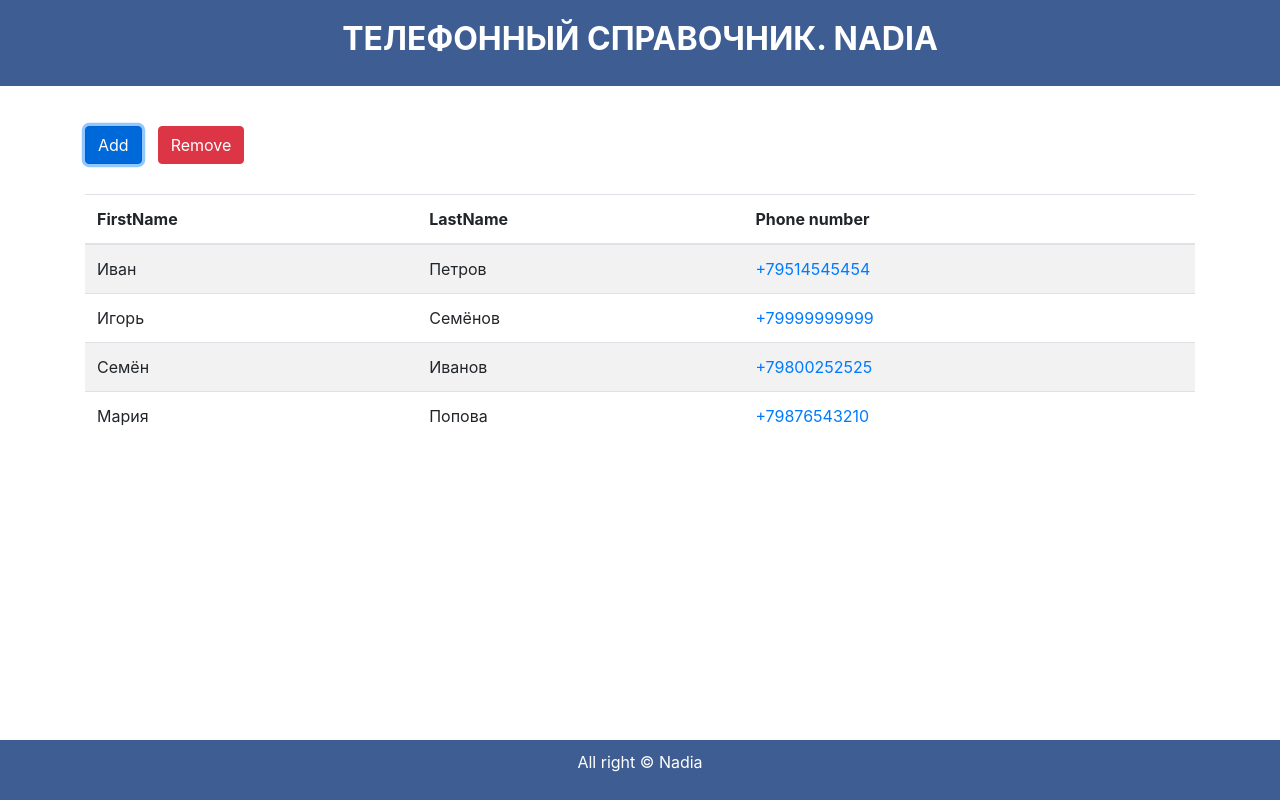
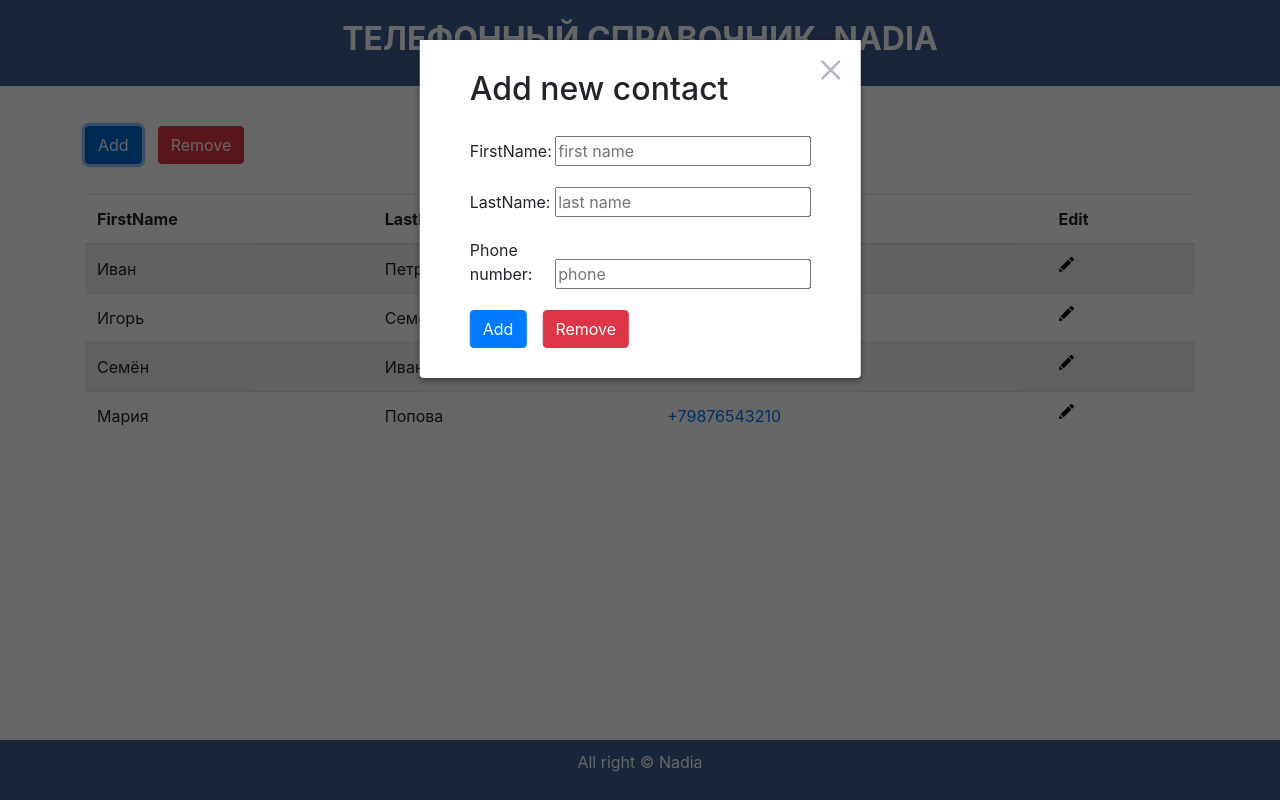
Before and after one commit to nadiaartamonova/phonebook, a plain HTML site: page index.html in a window 1280 px wide. Both pictures are taken after a click on the button "Add". Drawn offline with nearby package versions, Linux system fonts and the light colour scheme.

Commit message:
необязательно задание + обязательное

```diff
--- a/phonebook/css/style.css
+++ b/phonebook/css/style.css
@@ -41,6 +41,18 @@ body {
 .delete.is-visible {
   width: 10px;
   display: table-cell;
+}
+
+.edit-icon {
+  display: block;
+  width: 15px;
+  height: 15px;
+  border: none;
+  background-color: transparent;
+  background-image: url("../img/pencil.svg");
+  background-size: contain;
+  background-repeat: no-repeat;
+  background-position: center;
 }
 
 .btn-wrapper {
--- a/phonebook/script/script.js
+++ b/phonebook/script/script.js
@@ -65,7 +65,6 @@ const data = [
         return h1;
     };
 
-
     const createMain = () => {
         const main = document.createElement('div');
         const mainContainer = createContainer();
@@ -104,6 +103,7 @@ const data = [
             <th>FirstName</th>
             <th>LastName </th>
             <th>Phone number</th>
+            <th>Edit</th>
         </tr>
         `);
 
@@ -162,7 +162,6 @@ const data = [
 
     };
 
-
     const renderPhoneBook = (app, title) => {
 
         const header = createHeader();
@@ -191,10 +190,11 @@ const data = [
 
         return {
             list: table.tbody,
+            logo,
+            btnAdd: buttonGroup.btns[0],
+            formOverlay: form.overlay,
         }
     };
-
-
 
     const createRow = ({name: firstName, surname, phone}) => {
 
@@ -206,6 +206,12 @@ const data = [
         buttonDel.classList.add('del-icon');
         tdDel.append(buttonDel);
 
+        const tdEdit = document.createElement('td');
+        const buttonEdit = document.createElement('button');
+        buttonEdit.classList.add('edit-icon');
+        tdEdit.append(buttonEdit);
+
+
         const tdName = document.createElement('td');
         tdName.textContent = firstName;
 
@@ -216,25 +222,50 @@ const data = [
         const phoneLink = document.createElement('a');
         phoneLink.href = `tel:${phone}`;
         phoneLink.textContent = phone;
+
+        tr.phoneLink = phoneLink;
         tdPhone.append(phoneLink);
 
-        tr.append(tdDel, tdName, tdLastName, tdPhone);
+        tr.append(tdDel, tdName, tdLastName, tdPhone, tdEdit,);
 
         return tr;
+    }
+
+    const hoverRow = (allRow, logo) => {
+        const text = logo.textContent;
+        allRow.forEach(contact => {
+            contact.addEventListener('mouseenter', () => {
+                logo.textContent = contact.phoneLink.textContent;;
+            });
+
+            contact.addEventListener('mouseleave', () => {
+                logo.textContent = text;
+            });
+        });
     }
 
     const renderContacts = (elem, data) => {
         const allRow = data.map(createRow);
         elem.append(...allRow);
+
+        return allRow;
     };
 
     const init = (selectorApp, title) => {
         const app = document.querySelector(selectorApp);
         const phoneBook = renderPhoneBook(app, title);
 
-        const {list} = phoneBook;
+        const {list, logo, btnAdd, formOverlay} = phoneBook;
 
-        renderContacts(list, data);
+        const allRow = renderContacts(list, data);
+        hoverRow(allRow, logo);
+
+        const objEvent = {
+            handleEvent(event) {
+                formOverlay.classList.add('is-visible');
+            },
+        };
+        btnAdd.addEventListener('click', objEvent);
 
     };
 
```
Also changed, not shown: phonebook/img/pencil.svg (added).
